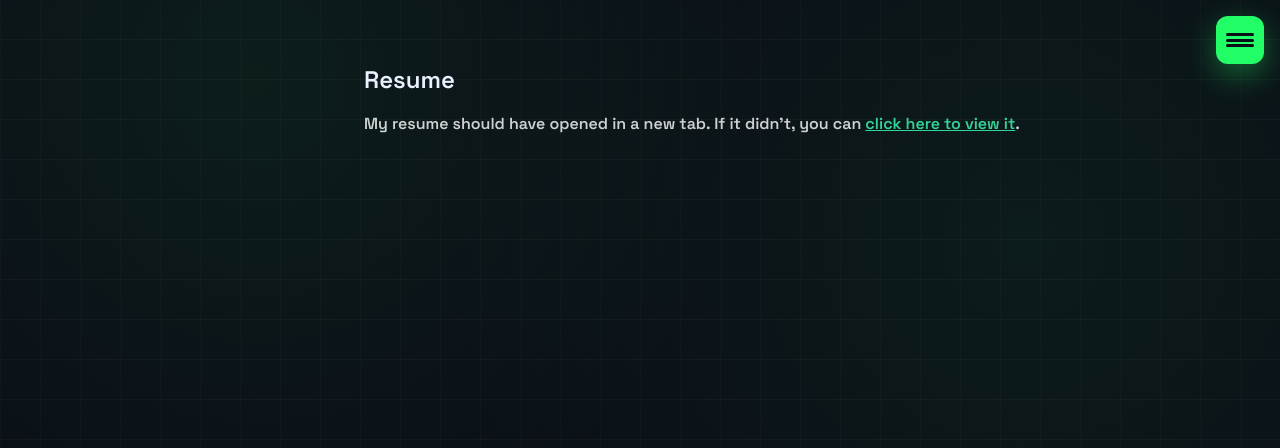
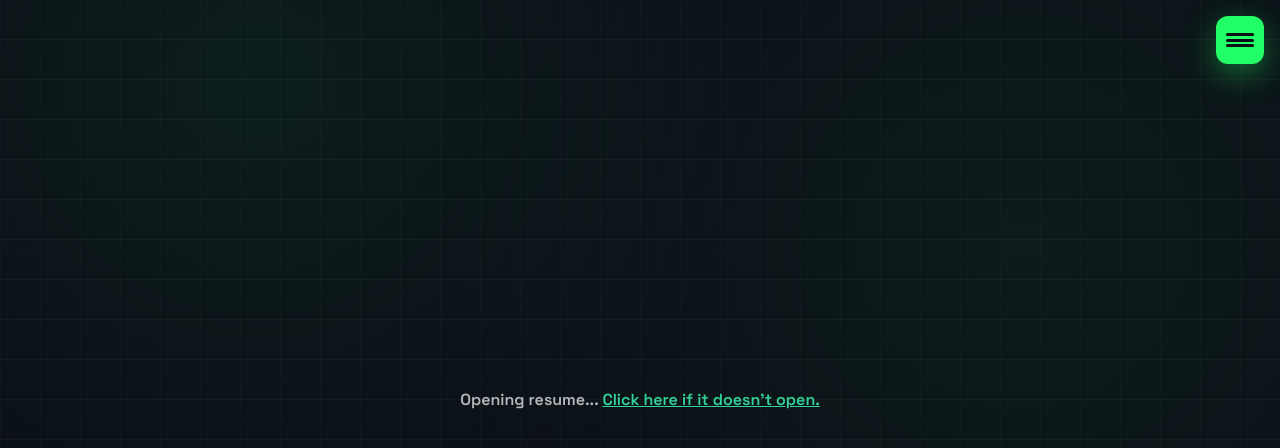
Before and after one commit to TINANOROUZI/portfolio-tina, a React (Vite) app: page /resume in a window 1280 px wide. Shown: the top 448 px of the page. Built offline with nearby package versions, Linux system fonts and the light colour scheme.

Commit message:
Update ResumePage.jsx

```diff
--- a/src/pages/ResumePage.jsx
+++ b/src/pages/ResumePage.jsx
@@ -2,23 +2,21 @@ import { useEffect } from "react";
 
 export default function ResumePage() {
   useEffect(() => {
-    // open the PDF in a new tab
     window.open("/cv.pdf", "_blank");
   }, []);
 
   return (
-    <div className="max-w-6xl mx-auto px-5 py-16 md:pl-[300px]">
-      <h2 className="text-2xl font-semibold">Resume</h2>
-      <p className="mt-4 text-white/80">
-        My resume should have opened in a new tab. If it didn’t, you can{" "}
+    <div className="flex items-center justify-center h-screen">
+      <p className="text-white/70">
+        Opening resume...{" "}
         <a
           href="/cv.pdf"
           target="_blank"
           rel="noopener noreferrer"
           className="underline text-emerald-400"
         >
-          click here to view it
-        </a>.
+          Click here if it doesn’t open.
+        </a>
       </p>
     </div>
   );
```
